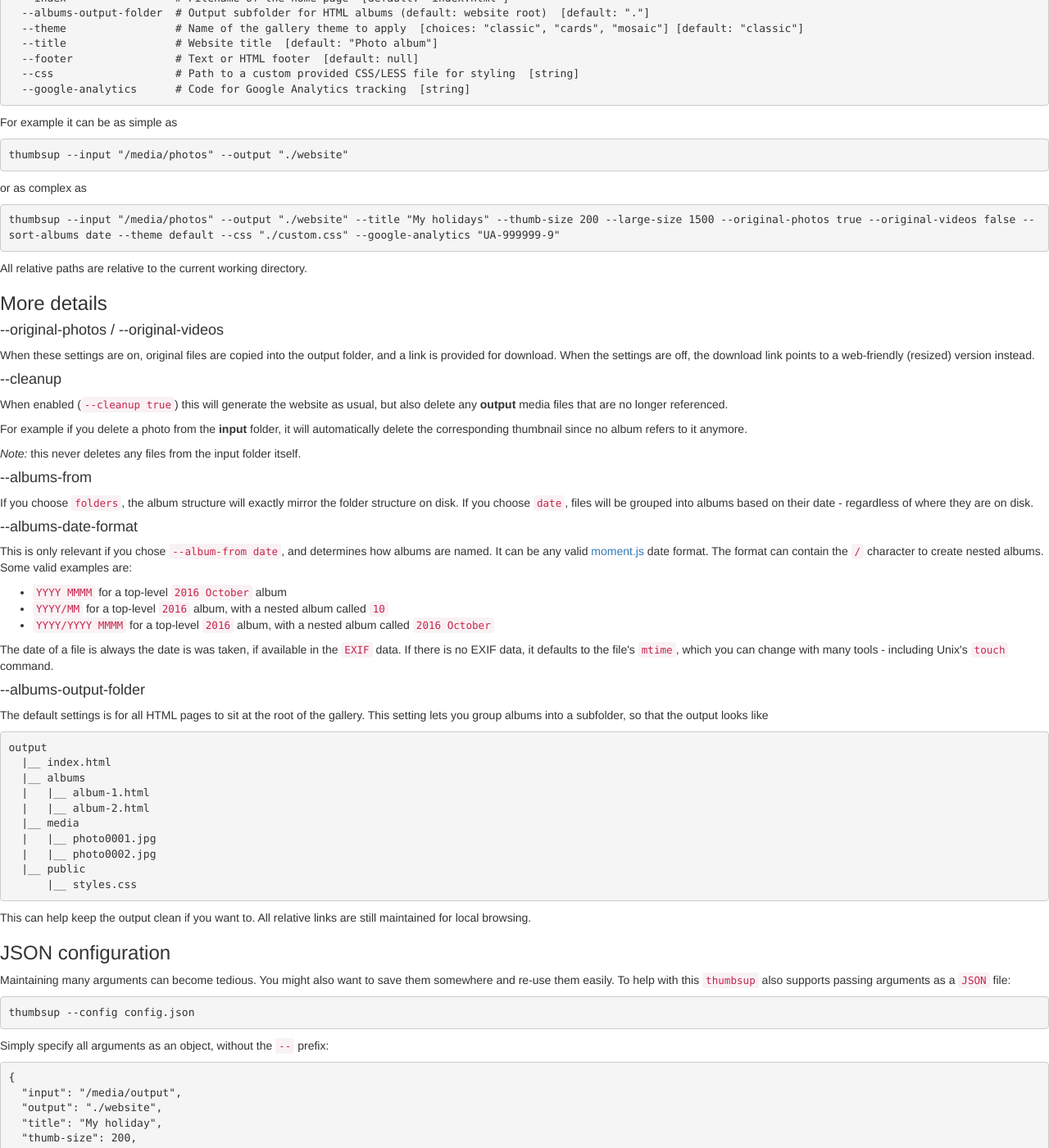
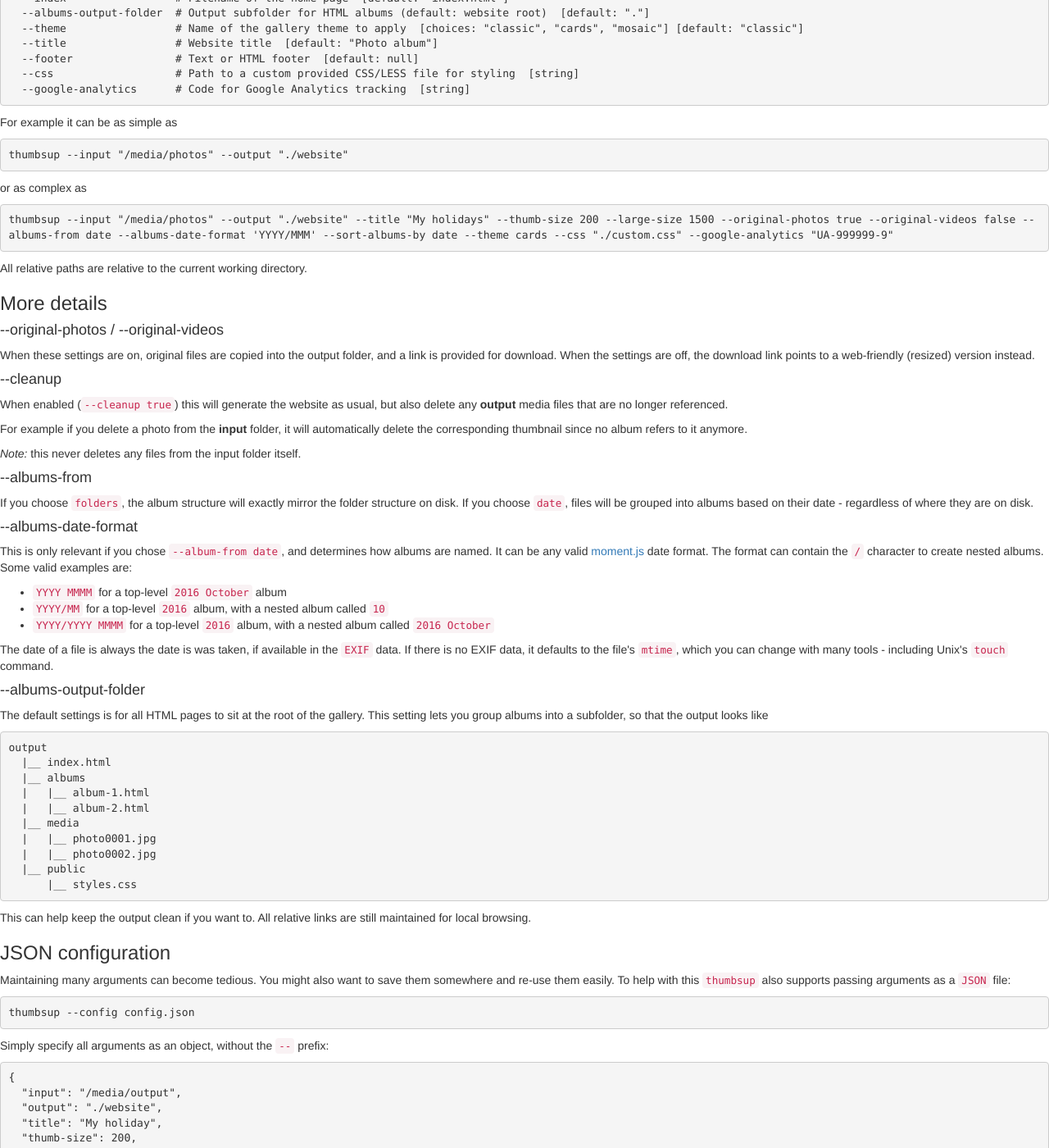
Before and after one commit to thumbsup/thumbsup.github.io, a Jekyll site: the page built from docs/configuration.md, in a window 1280 px wide and 1400 px high, scrolled down 656 px. Shown: the whole window at 82% size. Built offline with Jekyll 4.4.1, drawn with Linux system fonts in a browser that asks for light colours; nearby versions of some CDN libraries; library files that are not in the unit come from our copies; some of the changed text lies outside the part shown.

Commit message:
Fix config examples that were using invalid flags/values

````diff
--- a/docs/configuration.md
+++ b/docs/configuration.md
@@ -54,7 +54,7 @@ thumbsup --input "/media/photos" --output "./website"
 or as complex as
 
 ```bash
-thumbsup --input "/media/photos" --output "./website" --title "My holidays" --thumb-size 200 --large-size 1500 --original-photos true --original-videos false --sort-albums date --theme default --css "./custom.css" --google-analytics "UA-999999-9"
+thumbsup --input "/media/photos" --output "./website" --title "My holidays" --thumb-size 200 --large-size 1500 --original-photos true --original-videos false --albums-from date --albums-date-format 'YYYY/MMM' --sort-albums-by date --theme cards --css "./custom.css" --google-analytics "UA-999999-9"
 ```
 {: .single-line}
 
@@ -141,8 +141,8 @@ Simply specify all arguments as an object, without the `--` prefix:
   "large-size": 1500,
   "original-photos": true,
   "original-videos": false,
-  "sort-albums": "date",
-  "theme": "default",
+  "sort-albums-by": "date",
+  "theme": "cards",
   "css": "./custom.css",
   "google-analytics": "UA-999999-9"
 }
````
